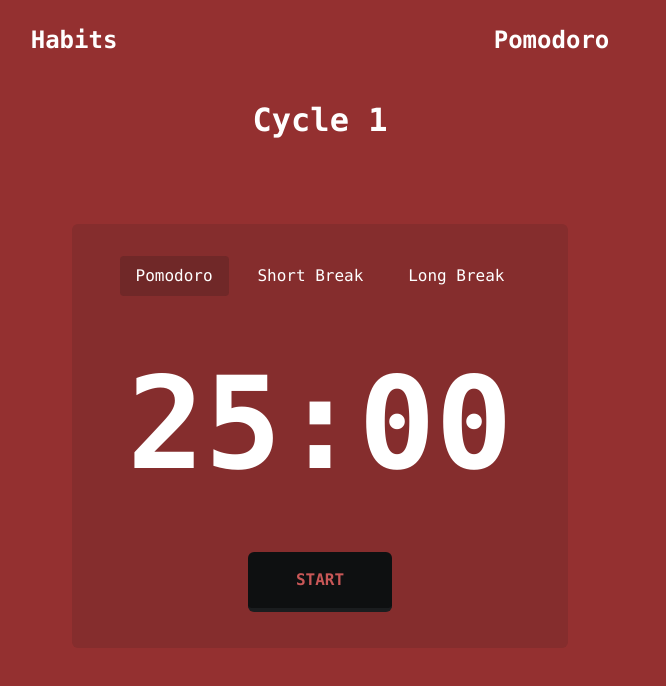
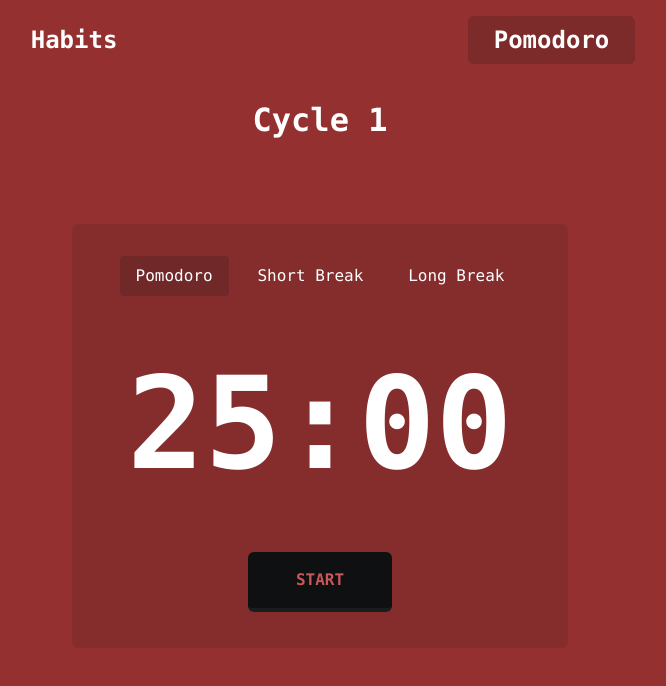
Before and after one commit to Miguel-Flandez/Pomodoro, a React (Vite) app: page /pomodoro in a window 1280 px wide. Shown: the top 686 px of the page, without its empty margins (320-986 px from the left). Built offline with nearby package versions, Linux system fonts and the light colour scheme.

Commit message:
created a function to check for current path

```diff
--- a/src/components/Header.jsx
+++ b/src/components/Header.jsx
@@ -1,16 +1,29 @@
-import { useNavigate } from "react-router-dom"
+import { useNavigate, useLocation } from "react-router-dom"
+import { useEffect, useState } from "react"
 
 export default function Header(){
+
+    const location = useLocation()
+    const [page, setPage] = useState('')
+
+    useEffect(()=>{
+        if(location.pathname==='/'){
+            setPage('habits')
+        }else{
+            setPage('pomodoro')
+        }
+    },[])
 
 const navigate = useNavigate()
 
     return(
         <div className="flex justify-evenly font-mono font-bold text-2xl py-[2vh] cursor-default
         ">
-            <span className="hover:bg-[#1211112f] transition-all hover:-translate-y-1 py-[1vh] px-[2vw] rounded-md"
-            onClick={()=>navigate('/habits')}>Habits</span>
-            <span className="hover:bg-[#1211112f] transition-all hover:-translate-y-1 py-[1vh] px-[2vw] rounded-md"
-            onClick={()=>navigate('/pomodoro')}>Pomodoro</span>
+            <span className={`${page==='habits' ? 'bg-[#1211112f]' : ''} hover:bg-[#1211112f] transition-all hover:-translate-y-1 py-[1vh] px-[2vw] rounded-md`}
+            onClick={()=>{navigate('/');setPage('habits')}}>Habits</span>
+
+            <span className={`${page==='pomodoro' ? 'bg-[#1211112f]' : ''} hover:bg-[#1211112f] transition-all hover:-translate-y-1 py-[1vh] px-[2vw] rounded-md`}
+            onClick={()=>{navigate('/pomodoro');setPage('pomodoro')}}>Pomodoro</span>
         </div>
     )
 }
```
